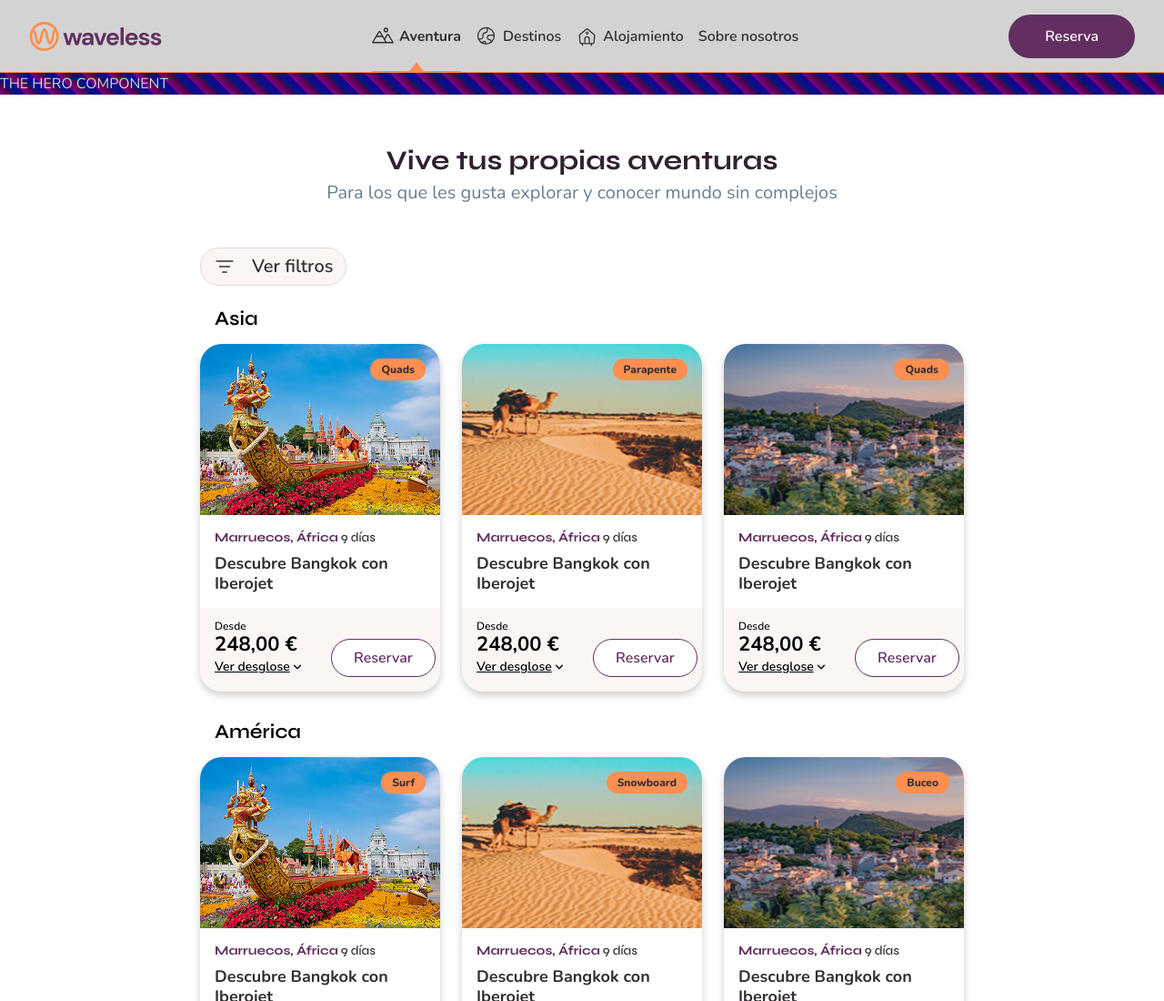
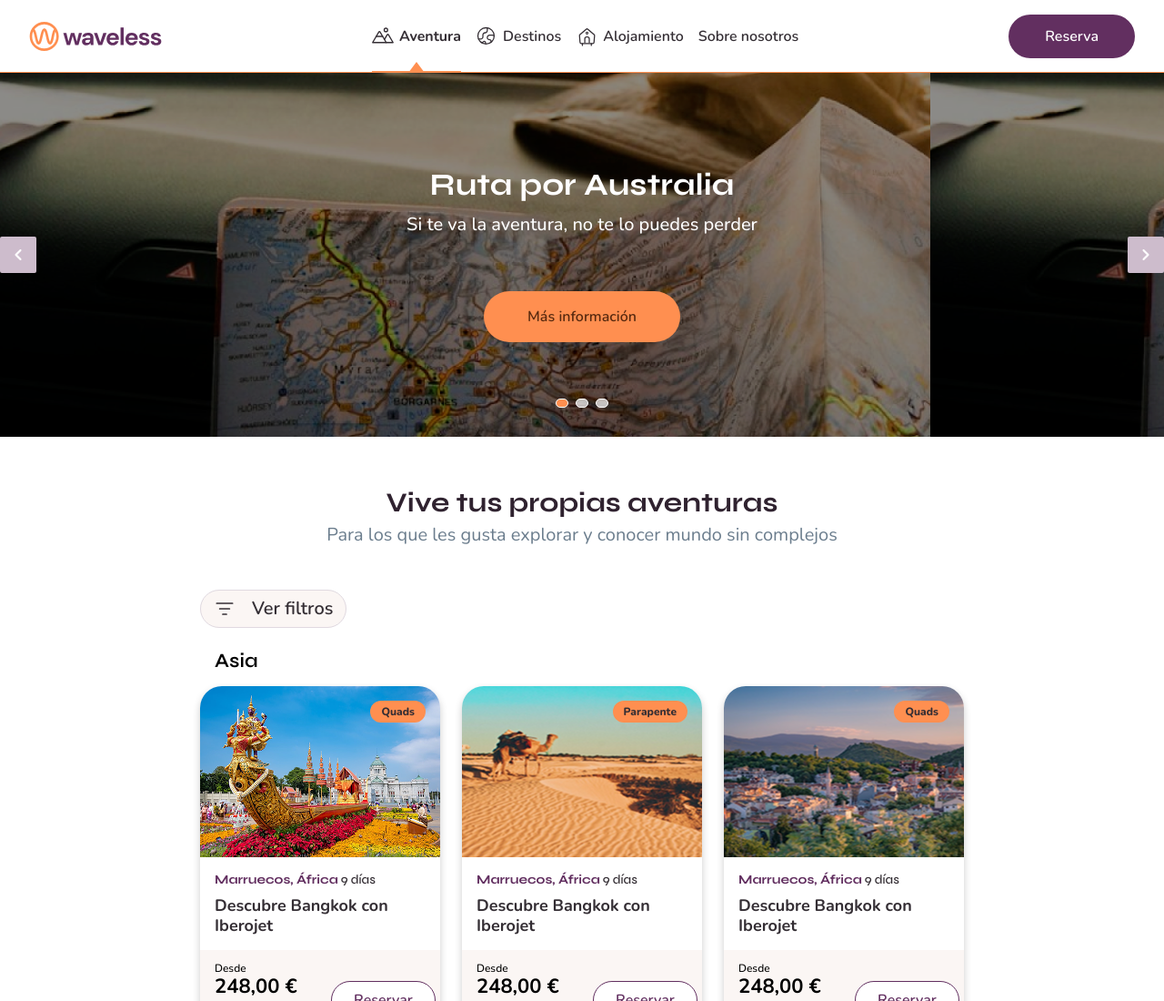
Before and after one commit to rubenfpic/waveless, a website built with Vite: page index.html in a window 1280 px wide. Shown: the top 1100 px of the page at 91% size. Built offline with nearby package versions, Linux system fonts and the light colour scheme.

Commit message:
Slider layout

```diff
--- a/index.html
+++ b/index.html
@@ -13,7 +13,7 @@
 
     <header class="header" id="header"></header>
 
-    <section class="hero" id="hero"></section>
+    <section class="slider" id="slider"></section>
 
     <main class="main" id="main">
       <div class="main__intro">
--- a/src/components/filters.js
+++ b/src/components/filters.js
@@ -232,6 +232,11 @@ export function toggleFiltersPanel() {
     filtersPanel.classList.toggle("is-visible");
     body.classList.remove("no-scroll");
   });
+
+  window.addEventListener("resize", () => {
+    filtersPanel.classList.remove("is-visible");
+    body.classList.remove("no-scroll");
+  });
 }
 
 export function toggleFiltersFieldset() {
--- a/src/components/header.js
+++ b/src/components/header.js
@@ -41,7 +41,8 @@ export function createHeader() {
         <button class="button button--base button--primary">Reserva</button>
       </div>
       <img src="/src/assets/svg/burger.svg" class="header__burger" alt="Burger" />
-    </div>`);
+    </div>
+  `);
 
   return fragment;
 }
--- a/src/components/hero.js
+++ /dev/null
@@ -1,9 +0,0 @@
-export function createHero() {
-  const fragment = document.createRange().createContextualFragment(`
-    <div class="hero__layout">
-      THE HERO COMPONENT
-    </div>
-  `);
-
-  return fragment;
-}
--- /dev/null
+++ b/src/components/slider.js
@@ -0,0 +1,38 @@
+export function createSlider() {
+  const fragment = document.createRange().createContextualFragment(`
+    <div class="slider__layout">
+      <div class="slider__item" style="background-image: url('/src/assets/img/slider1.png');">
+
+        <div class="slider__content">
+          <div class="slider__text">
+            <h2 class="slider__title">Ruta por Australia</h2>
+            <p class="slider__subtitle">Si te va la aventura, no te lo puedes perder</p>
+          </div>
+          <div class="slider__cta">
+            <button class="button button--lg button--accent">Más información</button>
+          </div>
+        </div>
+
+        <button type="button" class="slider__nav-button slider__nav-button--prev" aria-label="Anterior">
+          <svg aria-hidden="true">
+            <use xlink:href="/src/assets/svg/sprite.svg#chevron"></use>
+          </svg>
+        </button>
+        <button type="button" class="slider__nav-button slider__nav-button--next" aria-label="Siguiente">
+          <svg aria-hidden="true">
+            <use xlink:href="/src/assets/svg/sprite.svg#chevron"></use>
+          </svg>
+        </button>
+
+        <div class="slider__dots">
+          <button class="slider__dot is-active" aria-label="Slide 1"></button>
+          <button class="slider__dot" aria-label="Slide 2"></button>
+          <button class="slider__dot" aria-label="Slide 3"></button>
+        </div>
+
+      </div>
+    </div>
+  `);
+
+  return fragment;
+}
--- a/src/main.js
+++ b/src/main.js
@@ -1,7 +1,7 @@
 import "./styles/main.scss";
 
 import { createHeader } from "./components/header.js";
-import { createHero } from "./components/hero.js";
+import { createSlider } from "./components/slider.js";
 import { createIntro } from "./components/intro.js";
 import {
   createFilters,
@@ -16,9 +16,9 @@ const headerNode = document.getElementById("header");
 const headerContent = createHeader();
 headerNode.appendChild(headerContent);
 
-const heroNode = document.getElementById("hero");
-const heroContent = createHero();
-heroNode.appendChild(heroContent);
+const sliderNode = document.getElementById("slider");
+const sliderContent = createSlider();
+sliderNode.appendChild(sliderContent);
 
 const introNode = document.getElementById("intro");
 const introContent = createIntro();
--- a/src/styles/01-settings/_tokens.scss
+++ b/src/styles/01-settings/_tokens.scss
@@ -20,6 +20,14 @@
     --tab-navbar-text-hover: #2d242d;
     --tab-navbar-selection-indicator-background-active: #ff8f50;
     --tab-navbar-selection-indicator-background-active-hover: #d67843;
+
+    --slider-title-default: #ffffff;
+    --slider-navigation-icon-default: #ffffff;
+    --slider-navigation-background-default: #cdbccc;
+    --slider-indicator-border-selected-default: #ffffff;
+    --slider-indicator-background-selected-default: #ff8f50;
+    --slider-indicator-border-default: #ffffff;
+    --slider-indicator-background-default: #ffffffb8;
 
     --button-show-filter-background-default: #fbf6f4;
     --button-show-filter-border-default: #e0d9e0;
--- a/src/styles/06-components/_cards.scss
+++ b/src/styles/06-components/_cards.scss
@@ -169,7 +169,7 @@
     width: 100vw;
     height: 100vh;
     overflow: hidden;
-    z-index: 80;
+    z-index: 40;
     background: var(--overlay-background-default);
 
     @include media(tablet) {
--- a/src/styles/06-components/_filters.scss
+++ b/src/styles/06-components/_filters.scss
@@ -25,7 +25,7 @@
             width: to-rem(296px);
             height: 100%;
             box-shadow: to-rem(4px 4px 8px 0px) var(--filters-shadow);
-            z-index: 40;
+            z-index: 50;
         }
 
         @include media(desktop) {
--- a/src/styles/06-components/_header.scss
+++ b/src/styles/06-components/_header.scss
@@ -14,24 +14,17 @@
         padding: to-rem(8px 16px);
 
         @include media(mobile) {
-            background-color: lightgreen !important;
             padding: to-rem(0 16px);
             height: to-rem(56px);
         }
 
         @include media(tablet) {
-            background-color: lightpink !important;
             padding: to-rem(0 24px);
             height: to-rem(80px);
         }
 
         @include media(laptop) {
-            background-color: lightgray !important;
             padding: to-rem(0 32px);
-        }
-
-        @include media(desktop) {
-            background-color: lightskyblue !important;
         }
 
         &::after {
--- a/src/styles/06-components/_hero.scss
+++ /dev/null
@@ -1,4 +0,0 @@
-.hero {
-    background-image: repeating-linear-gradient(45deg, #800080, #430343 10px, #00197d 10px, #1d0092 20px);
-    color: lightgray;
-}
--- /dev/null
+++ b/src/styles/06-components/_slider.scss
@@ -0,0 +1,134 @@
+@use "../01-settings/tokens";
+@use "../02-tools/functions" as *;
+@use "../02-tools/mixins" as *;
+
+.slider {
+    position: relative;
+
+    &__item {
+        text-align: center;
+        width: 100%;
+        height: to-rem(400px);
+    }
+
+    &__content {
+        display: flex;
+        flex-direction: column;
+        justify-content: center;
+        gap: to-rem(12px);
+        height: 100%;
+        padding: to-rem(32px 40px);
+    }
+
+    &__text {
+        display: flex;
+        flex-direction: column;
+        gap: to-rem(12px);
+    }
+
+    &__title {
+        font-family: "Syne variable", sans-serif;
+        font-weight: 700;
+        font-size: to-rem(32px);
+        line-height: to-rem(36px);
+        color: var(--slider-title-default);
+        max-width: to-rem(230px);
+        width: auto;
+        margin: 0 auto;
+
+        @include media(tablet) {
+            max-width: none;
+            font-size: to-rem(34px);
+            line-height: to-rem(38px);
+        }
+
+        @include media(desktop) {
+            font-size: to-rem(30px);
+            line-height: to-rem(34px);
+        }
+    }
+
+    &__subtitle {
+        font-family: "Nunito variable", sans-serif;
+        font-weight: 500;
+        font-size: to-rem(24px);
+        line-height: to-rem(28px);
+        color: var(--slider-title-default);
+        max-width: to-rem(230px);
+        margin: 0 auto;
+        width: auto;
+
+        @include media(tablet) {
+            max-width: none;
+            font-size: to-rem(24px);
+            line-height: to-rem(30px);
+        }
+
+        @include media(tablet) {
+            font-size: to-rem(20px);
+            line-height: to-rem(26px);
+        }
+    }
+
+    &__cta {
+        margin-top: to-rem(48px);
+    }
+
+    &__nav-button {
+        width: to-rem(40px);
+        height: to-rem(40px);
+        border-radius: to-rem(2px);
+        padding: to-rem(8px);
+        color: var(--slider-navigation-icon-default);
+        background-color: var(--slider-navigation-background-default);
+        border: none;
+        cursor: pointer;
+
+        svg {
+            width: to-rem(24px);
+            height: to-rem(24px);
+            // padding: to-rem(8px 10px);
+        }
+
+        &--prev {
+            position: absolute;
+            left: 0;
+            top: 50%;
+            transform: translateY(-50%);
+            svg {
+                transform: rotate(180deg);
+            }
+        }
+
+        &--next {
+            position: absolute;
+            right: 0;
+            top: 50%;
+            transform: translateY(-50%);
+        }
+    }
+
+    &__dots {
+        position: absolute;
+        bottom: to-rem(32px);
+        left: 50%;
+        transform: translateX(-50%);
+        display: flex;
+        flex-direction: row;
+        gap: to-rem(8px);
+    }
+
+    &__dot {
+        width: to-rem(10px);
+        height: to-rem(10px);
+        border-radius: to-rem(5px);
+        border: to-rem(1px) solid var(--slider-indicator-border-default);
+        background: var(--slider-indicator-background-default);
+        cursor: pointer;
+
+        &.is-active {
+            border: to-rem(1px) solid var(--slider-indicator-border-selected-default);
+            background: var(--slider-indicator-background-selected-default);
+        }
+    }
+}
--- a/src/styles/main.scss
+++ b/src/styles/main.scss
@@ -19,7 +19,7 @@
 @use "./06-components/logo";
 @use "./06-components/nav";
 @use "./06-components/button";
-@use "./06-components/hero";
+@use "./06-components/slider";
 @use "./06-components/intro";
 @use "./06-components/main";
 @use "./06-components/filters";
```
Also changed, not shown: src/assets/img/slider1.png (added), src/assets/img/slider2.png (added), src/assets/img/slider3.png (added). Lines whose indentation alone changed are shown as unchanged.
